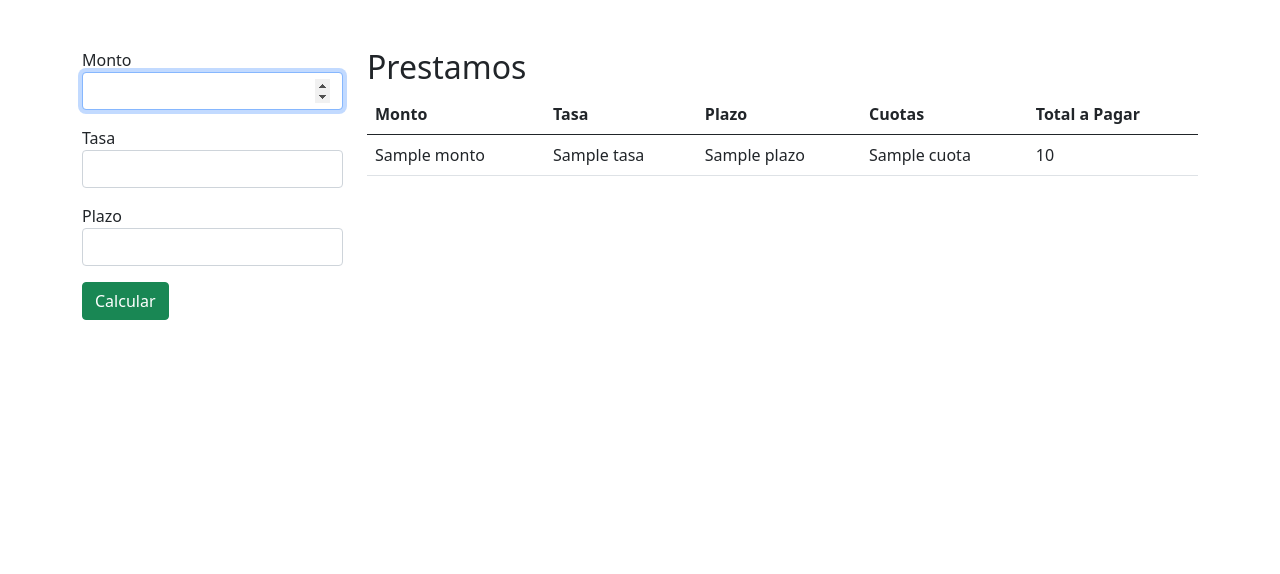
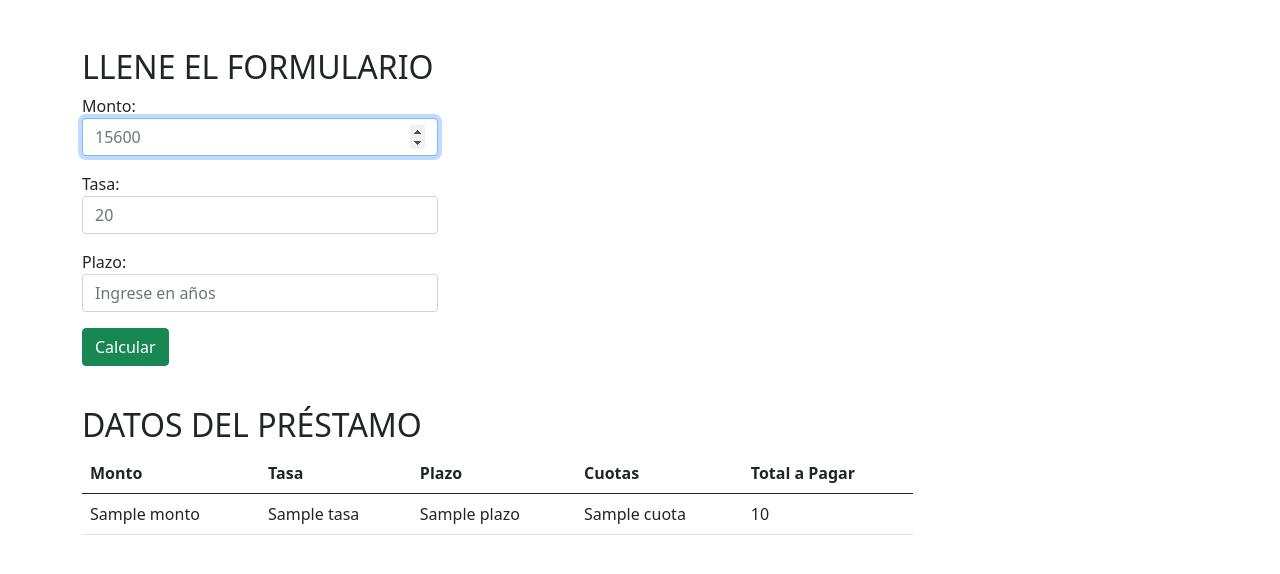
Before and after one commit to Melva-99/Prestamo-NW, a Django app: template app1/templates/form/formulario.html in a window 1280 px wide. Shown: the part 56-630 px from the top of the page. Run offline with Django 3.2, Linux system fonts and the light colour scheme; the template is opened without the code that fills it: most values are stand-ins (such as "Sample title", 1, 10 or a date in 2020).

Commit message:
arreglo de formula

```diff
--- a/app1/templates/form/formulario.html
+++ b/app1/templates/form/formulario.html
@@ -7,32 +7,34 @@
 {% block container %}
 
     <div class="row">
-        <div class="col-3">
+        <div class="col-4">
+        <h2>LLENE EL FORMULARIO</h2>
             <form action="" method="post">
                 {% csrf_token %}
                 <div class="mb-3">
-                    <label for="monto" >Monto</label>
-                    <input type="number" name="monto" id="monto" class="form-control" required autofocus>
+                    <label for="monto" >Monto:</label>
+                    <input type="number" name="monto" id="monto" class="form-control" placeholder="15600" required autofocus>
                 </div>
 
                 <div class="mb-3">
-                    <label for="tasa">Tasa</label>
-                    <input type="number" name="tasa" id="tasa" class="form-control" required>
+                    <label for="tasa">Tasa:</label>
+                    <input type="number" name="tasa" id="tasa" class="form-control" placeholder="20" required>
                 </div>
 
                 <div class="mb-3">
-                    <label for="plazo">Plazo</label>
-                    <input type="number" name="plazo" id="plazo" class="form-control" required>
+                    <label for="plazo">Plazo:</label>
+                    <input type="number" name="plazo" id="plazo" class="form-control" placeholder="Ingrese en años" required>
                 </div>
 
                 <div class="mb-3">
                     <input type="submit" class="btn btn-success" value="Calcular">
                 </div>
             </form>
+            <br>
         </div>
         <!--Datos-->
         <div class="col-9">
-        <h2>Prestamos</h2>
+        <h2>DATOS DEL PRÉSTAMO</h2>
             <table class="table table-hover">
                 <thead>
                     <tr>
```
Also changed, not shown: app1/views.py (+7 -7 lines).
